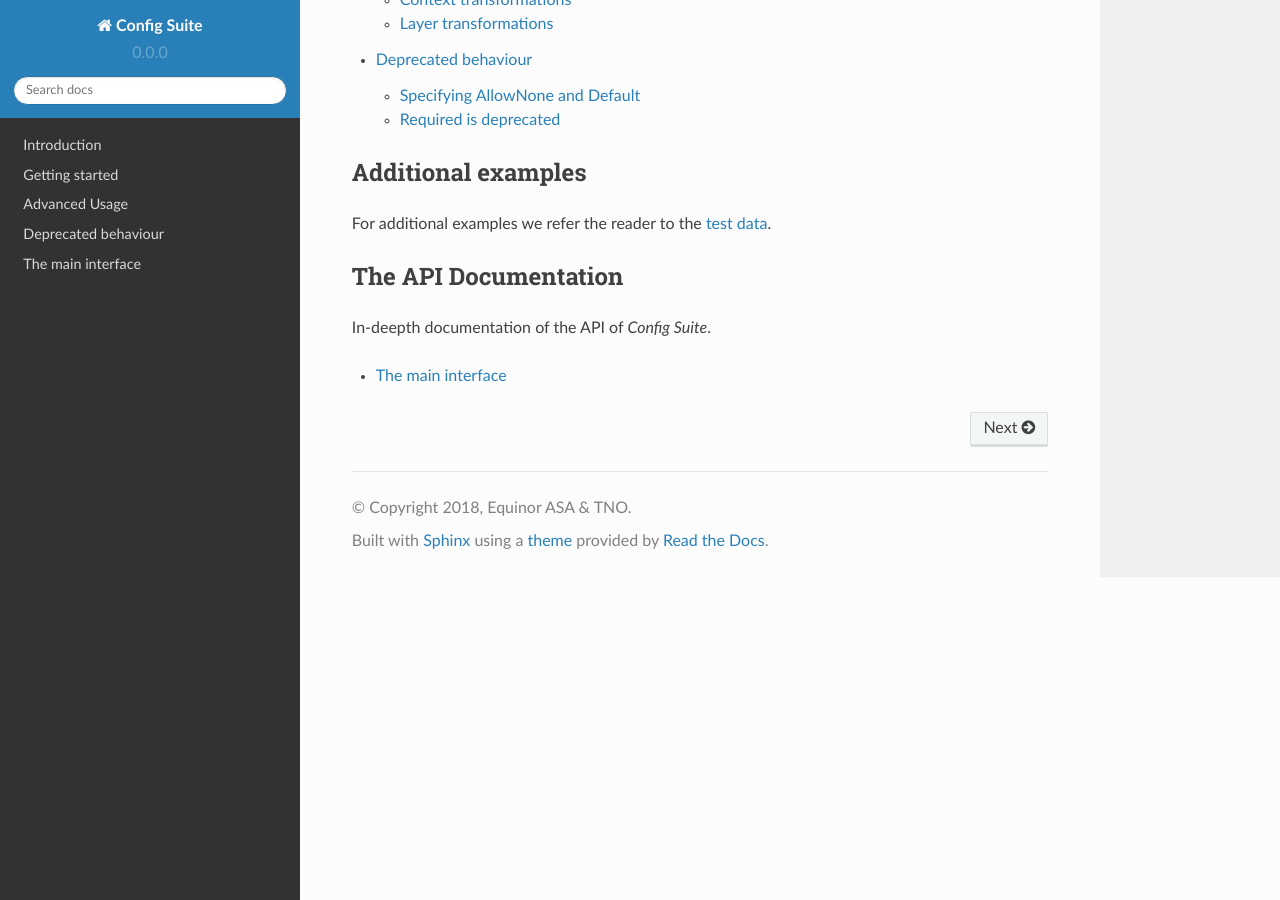
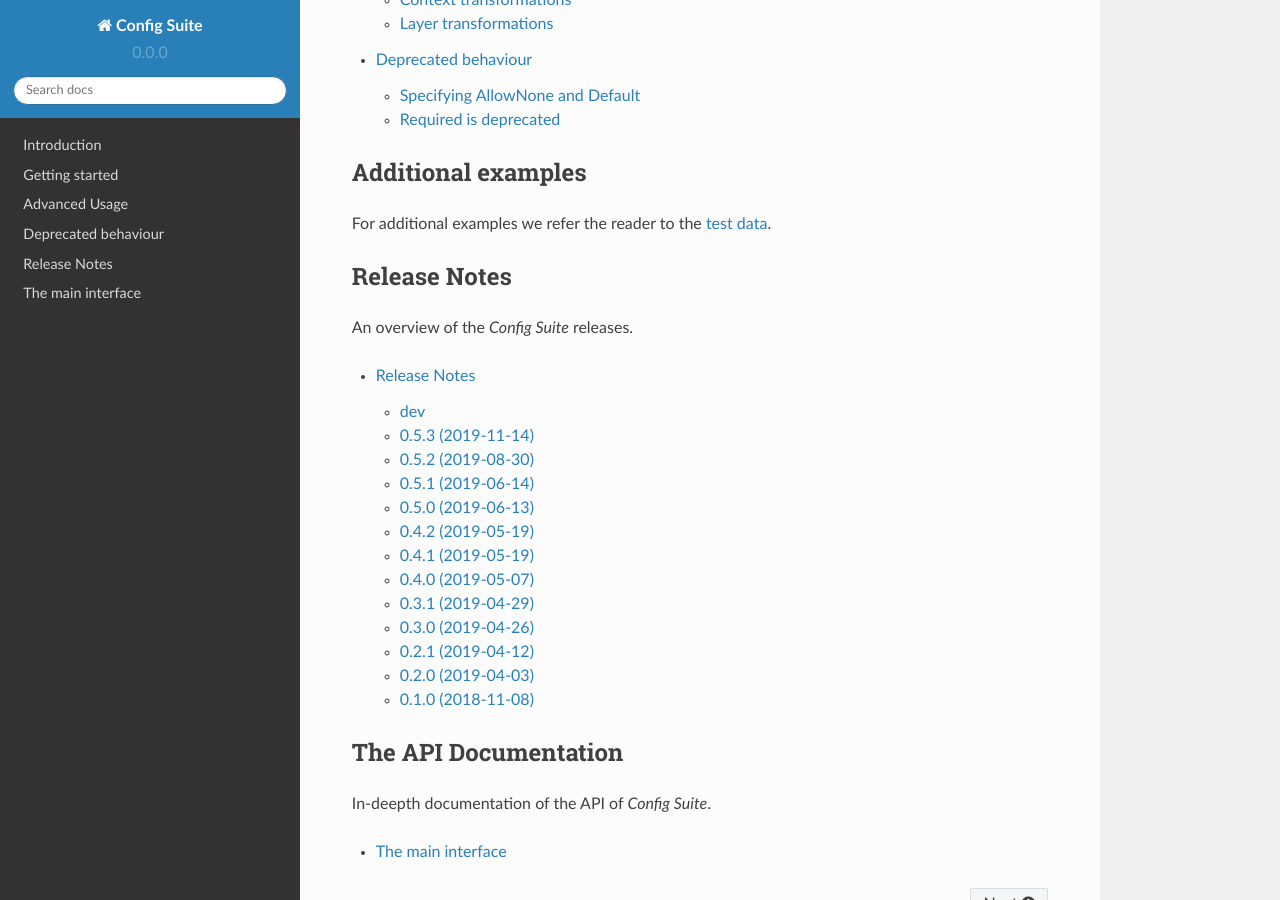
Before and after one commit to equinor/configsuite, a Sphinx documentation site: the page built from docs/source/index.rst, in a window 1280 px wide and 900 px high, scrolled down 792 px. Built offline with Sphinx 7.4.7 and the Read the Docs theme 2.0.0, drawn with Linux system fonts in a browser that asks for light colours; the version number is read from the project's files by our own code.

Commit message:
Add release notes to docs

```diff
--- a/docs/source/index.rst
+++ b/docs/source/index.rst
@@ -32,6 +32,17 @@ Additional examples
 
 For additional examples we refer the reader to the `test data <https://github.com/equinor/configsuite/tree/master/tests/data>`_.
 
+Release Notes
+-------------
+
+An overview of the *Config Suite* releases.
+
+.. toctree::
+    :maxdepth: 2
+
+    release_notes
+
+
 The API Documentation
 ---------------------
 
--- /dev/null
+++ b/docs/source/release_notes.rst
@@ -0,0 +1,138 @@
+Release Notes
+=============
+
+.. Release note sections:
+   New features
+   Improvements
+   Bugfixes
+   Deprecations
+   Dependencies
+   Miscellaneous
+
+
+dev
+---
+
+**New features**
+ - Specify elements to be allowed to take None as value
+ - Specify default values for elements in the schema
+ - Generate documentation from schema a Sphinx plugin
+
+**Improvements**
+ - Python 3.8 support
+
+**Deprecations**
+ - Specifying elements as Required in the schema
+ - Python 3.4 support
+
+**Miscellaneous**
+ - Use `flake8` as part of the CI pipeline
+ - Have the CI pipeline ensure that the docs builds without warnings
+ - Add GitHub actions as another CI provider
+ - Validate internal meta schema in the tests
+
+**Dependencies**
+ - The following install dependencies have been added: `docutils`, `PyYAML` and
+   `sphinx`
+
+0.5.3 (2019-11-14)
+------------------
+
+**Improvements**
+ - Make sure all examples in the documentation is valid and run them in the
+   test suite
+
+0.5.2 (2019-08-30)
+------------------
+
+**Improvements**
+ - Various improvements to the documentation
+
+0.5.1 (2019-06-14)
+------------------
+
+**Improvements**
+ - Fix typos in the documentation
+
+0.5.0 (2019-06-13)
+------------------
+
+**New features**
+ - Support context validation for containers
+
+**Improvements**
+ - Allow for chaining `BooleanResults`, and hence transformations and validators
+
+0.4.2 (2019-05-19)
+------------------
+
+**Miscellaneous**
+ - Improve information in setup.py
+
+0.4.1 (2019-05-19)
+------------------
+
+**Bugfixes**
+ - Extractors are now passed to new suite when pushing layers
+
+**New features**
+ - Initial documentation written and hosted at read the docs
+
+**Miscellaneous**
+ - Minor code improvements
+
+0.4.0 (2019-05-07)
+------------------
+
+**New features**
+ - Support for context validation
+ - Support for layer transformations, transformations and context transformations
+
+**Improvements**
+ - Remove layer validation
+ - Accept unicode strings as strings
+ - No sorting of dict keys
+
+0.3.1 (2019-04-29)
+------------------
+
+**Bugfixes**
+ - Fix various errors regarding imports
+
+0.3.0 (2019-04-26)
+------------------
+
+**Bugfixes**
+ - Fix docs import in configsuite's init-file
+
+**New features**
+ - New basic types `Date` and `DateType`
+
+**Dependencies**
+ - Add six to Python 2 dependencies
+
+0.2.1 (2019-04-12)
+------------------
+
+**Bugfixes**
+ - Add description to meta schema
+
+**Miscellaneous**
+ - Various code improvements due to PyLint
+
+0.2.0 (2019-04-03)
+------------------
+
+**New features**
+ - Documentation generating capabilities from the specification
+ - Support for layered configurations
+
+0.1.0 (2018-11-08)
+------------------
+
+**New features**
+ - Initial validation and snapshot implementation
+ - Validation of schema
+ - Support for basic types: int, string, number and bool
+ - Support for containers: list, named_dict and dict
+ - Support for non-required dict keys
```
